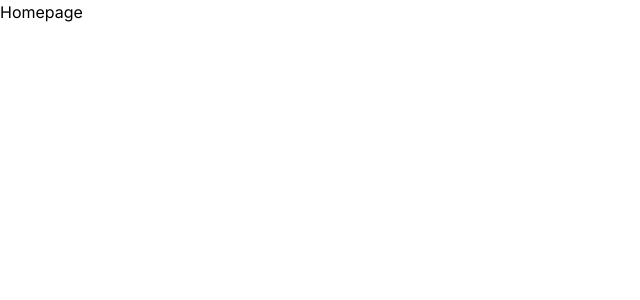
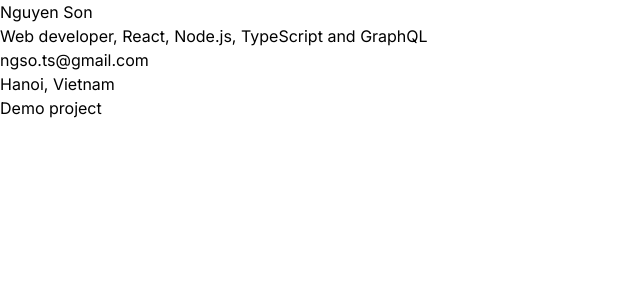
Before and after one commit to ntson/portfolio, a Next.js app in the folder web/: page / in a window 1280 px wide. Shown: the top 300 px of the page, without its empty margins (0-640 px from the left). Built offline with nearby package versions, Linux system fonts and the light colour scheme.

Commit message:
basic homepage markup

```diff
--- /dev/null
+++ b/web/lib/sanity.js
@@ -0,0 +1,6 @@
+import SanityClient from '@sanity/client';
+
+export const sanityClient = SanityClient({
+  projectId: '156a3p5o',
+  dataset: 'production',
+});
--- a/web/package.json
+++ b/web/package.json
@@ -8,6 +8,7 @@
     "lint": "next lint"
   },
   "dependencies": {
+    "@sanity/client": "^2.23.2",
     "next": "12.0.8",
     "react": "17.0.2",
     "react-dom": "17.0.2"
--- a/web/pages/index.js
+++ b/web/pages/index.js
@@ -1,5 +1,17 @@
 const Home = () => {
-  return <div>Homepage</div>;
+  return (
+    <>
+      <main>
+        <h1>Nguyen Son</h1>
+        <p>Web developer, React, Node.js, TypeScript and GraphQL</p>
+        <p>ngso.ts@gmail.com</p>
+        <p>Hanoi, Vietnam</p>
+      </main>
+      <section>
+        <h1>Demo project</h1>
+      </section>
+    </>
+  );
 };
 
 export default Home;
```
Also changed, not shown: 2 other files (tests, documents, lock files or other folders).
